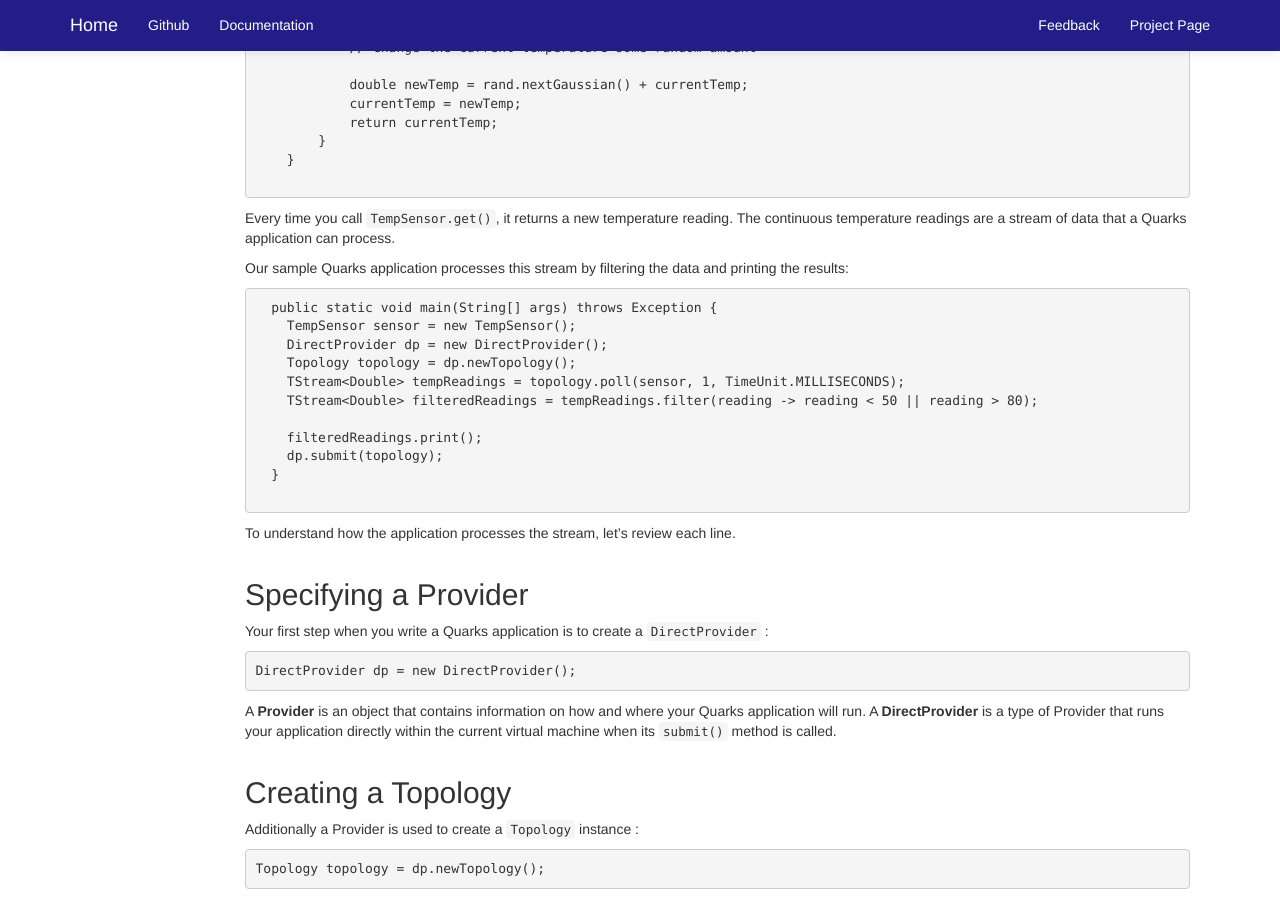
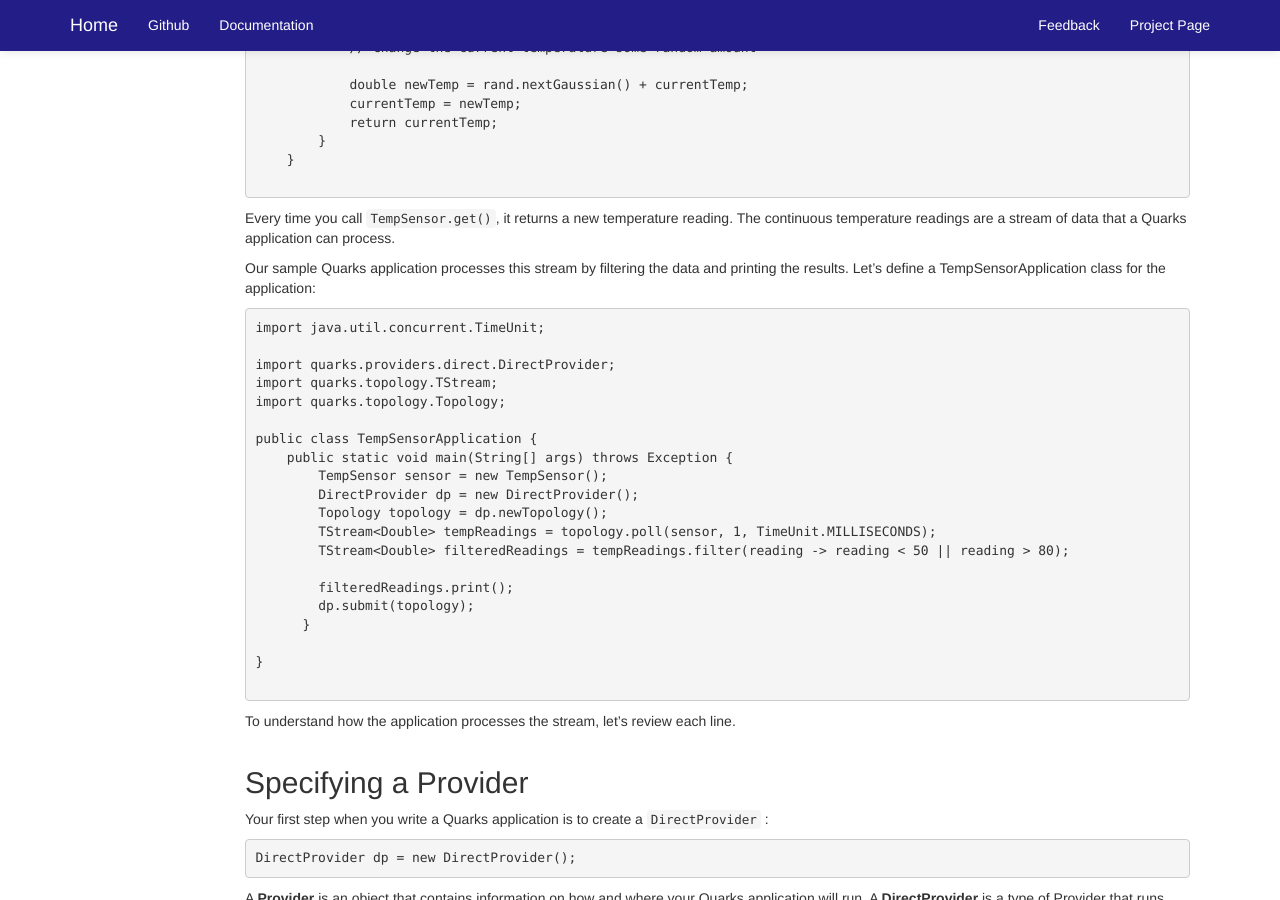
Before and after one commit to quarks-edge/quarks.documentation, a Jekyll site: the page built from docs/quarks/quarks-getting-started.md, in a window 1280 px wide and 900 px high, scrolled down 2466 px. Built offline with Jekyll 4.4.1, drawn with Linux system fonts in a browser that asks for light colours; nearby versions of some CDN libraries.

Commit message:
Update quarks-getting-started.md
Show full code for application main

```diff
--- a/docs/quarks/quarks-getting-started.md
+++ b/docs/quarks/quarks-getting-started.md
@@ -88,20 +88,29 @@
 
 Every time you call `TempSensor.get()`, it returns a new temperature reading. The continuous temperature readings are a stream of data that a Quarks application can process.
 
-Our sample Quarks application processes this stream by filtering the data and printing the results:
+Our sample Quarks application processes this stream by filtering the data and printing the results. Let's define a TempSensorApplication class for the application:
 
   {% highlight java %}
 
-  public static void main(String[] args) throws Exception {
-    TempSensor sensor = new TempSensor();
-    DirectProvider dp = new DirectProvider();
-    Topology topology = dp.newTopology();
-    TStream<Double> tempReadings = topology.poll(sensor, 1, TimeUnit.MILLISECONDS);
-    TStream<Double> filteredReadings = tempReadings.filter(reading -> reading < 50 || reading > 80);
+import java.util.concurrent.TimeUnit;
 
-    filteredReadings.print();
-    dp.submit(topology);
-  }
+import quarks.providers.direct.DirectProvider;
+import quarks.topology.TStream;
+import quarks.topology.Topology;
+
+public class TempSensorApplication {
+	public static void main(String[] args) throws Exception {
+	    TempSensor sensor = new TempSensor();
+	    DirectProvider dp = new DirectProvider();
+	    Topology topology = dp.newTopology();
+	    TStream<Double> tempReadings = topology.poll(sensor, 1, TimeUnit.MILLISECONDS);
+	    TStream<Double> filteredReadings = tempReadings.filter(reading -> reading < 50 || reading > 80);
+
+	    filteredReadings.print();
+	    dp.submit(topology);
+	  }
+
+}
   {% endhighlight %}
 
 To understand how the application processes the stream, let's review each line.
```
